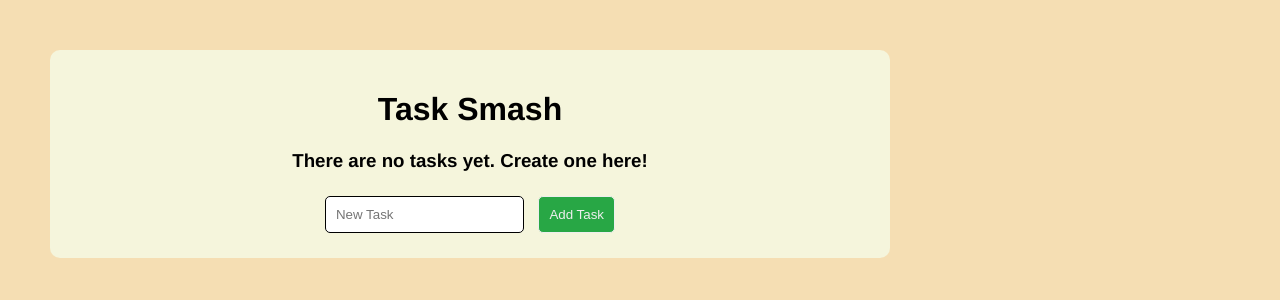
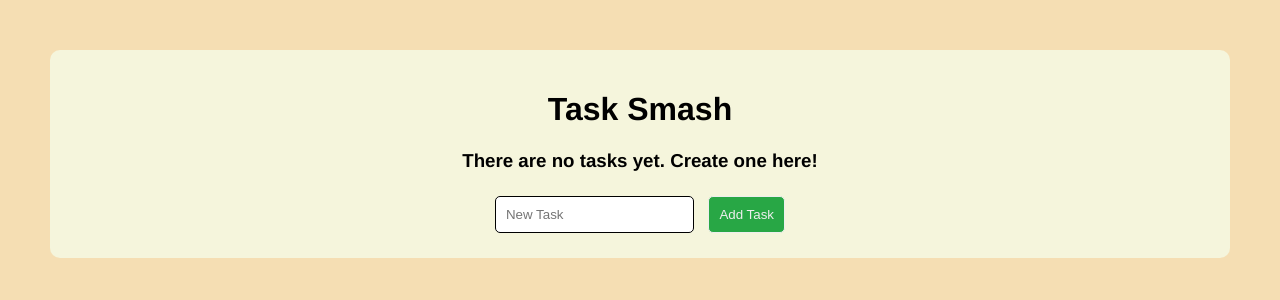
Before and after one commit to jdrakedev/FlaskCrudApp, a Flask app: page / in a window 1280 px wide. Shown: the top 300 px of the page. Run offline with Flask 3, Linux system fonts and the light colour scheme.

Commit message:
Made some changes to CSS

```diff
--- a/static/styles.css
+++ b/static/styles.css
@@ -6,7 +6,7 @@ body {
 }
 
 .content {
-  max-width: 800px;
+  max-width: 100%;
   margin: 50px;
   padding: 20px;
   background-color: beige;
--- a/static/styles.scss
+++ b/static/styles.scss
@@ -21,7 +21,7 @@ body {
 }
 
 .content {
-    max-width: 800px;
+    max-width: 100%;
     margin: 50px;
     padding: 20px;
     background-color: $content-color;
--- a/templates/edit.html
+++ b/templates/edit.html
@@ -6,7 +6,7 @@
 
 {% block body %}
 
-<div class="content"></div>
+<div class="content">
     <h1>Edit your task</h1>
     <form action="/edit/{{task.id}}" method="POST">
         <input type="text" name="content" id="content" value="{{task.content}}">
```
Also changed, not shown: 1 other file.
